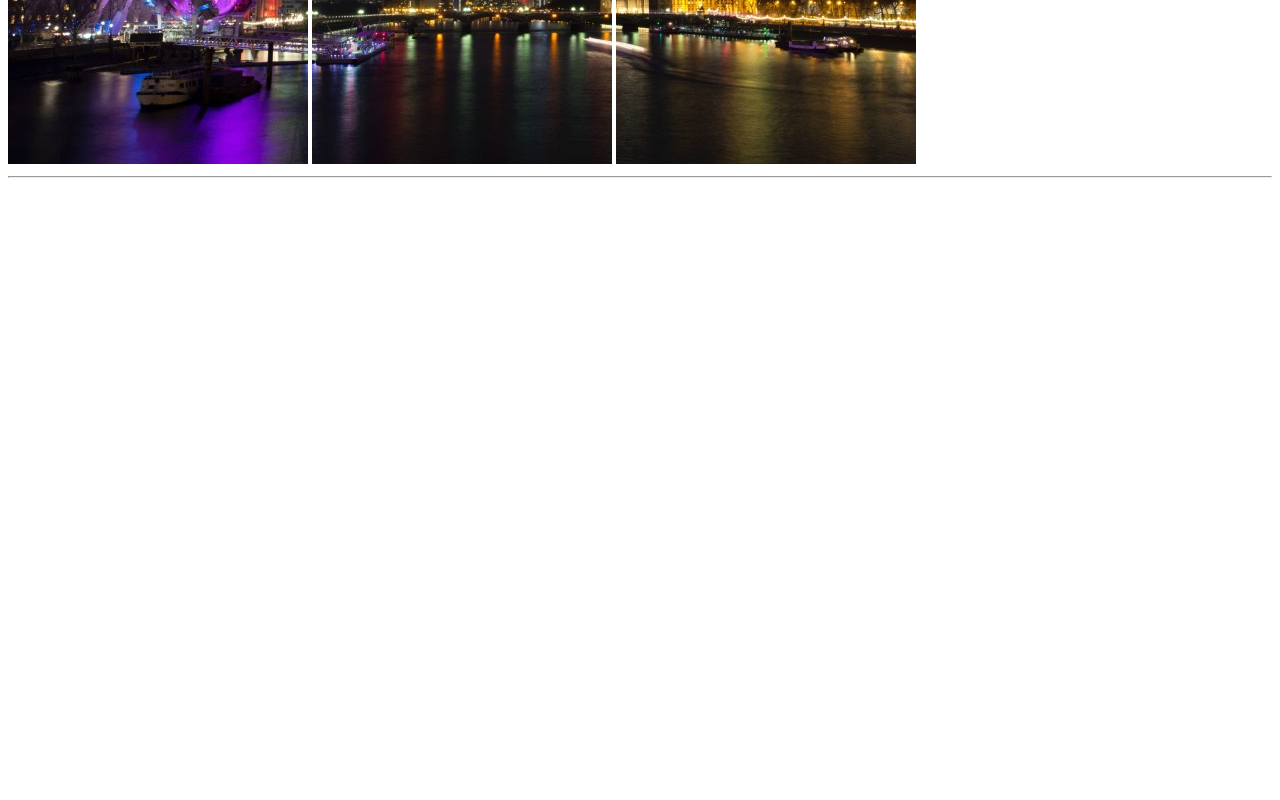
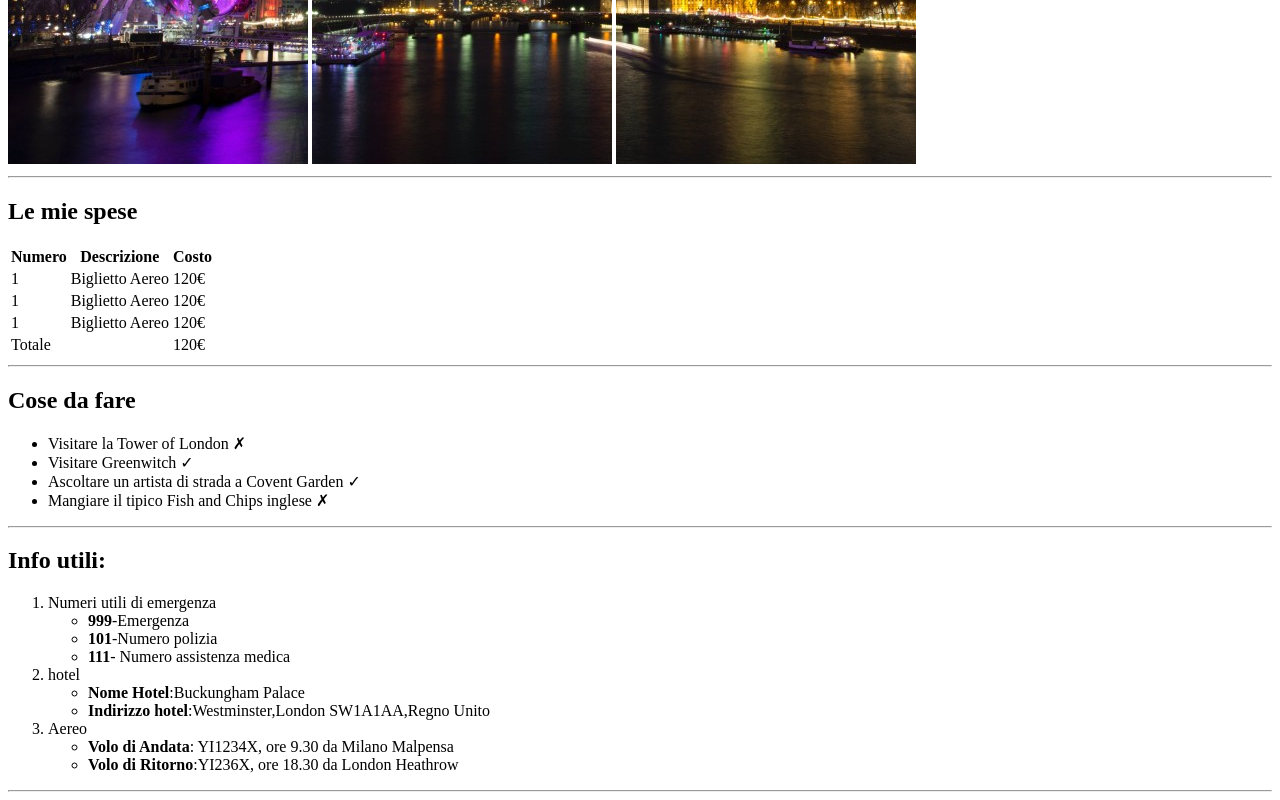
Before and after one commit to Sebastiano-Pizzata/html-london-trip, a plain HTML site: page index.html in a window 1280 px wide. Shown: the part 516-1316 px from the top of the page. Before the commit the page ends 800 px from the top, so only its background shows below. Drawn offline with Linux system fonts and the light colour scheme.

Commit message:
add: added table, order and unorder list

```diff
--- a/index.html
+++ b/index.html
@@ -7,9 +7,95 @@
 </head>
 <body>
    <h1>Il mio Viaggio a Londra</h1>
-    <img src="./img/pexels-bill-emrich-230794-0.jpg" alt="first-image">
-   <img src="./img/pexels-bill-emrich-230794-1.jpg" alt="second-image">
-   <img src="./img/pexels-bill-emrich-230794-2.jpg" alt="third-image">
+       <img src="./img/pexels-bill-emrich-230794-0.jpg" alt="first-image">
+       <img src="./img/pexels-bill-emrich-230794-1.jpg" alt="second-image">
+       <img src="./img/pexels-bill-emrich-230794-2.jpg" alt="third-image">
    <hr>
+   <h2>Le mie spese</h2>
+<table>
+    <thead>
+        <tr>
+            <th>Numero</th>
+            <th>Descrizione</th>
+            <th>Costo</th>
+        </tr>
+    </thead>
+    <tbody>
+        <tr>
+            <td>1</td>
+            <td>Biglietto Aereo</td>
+            <td>120€</td>
+        </tr>
+        <tr>
+            <td>1</td>
+            <td>Biglietto Aereo</td>
+            <td>120€</td>
+        </tr>
+        <tr>
+            <td>1</td>
+            <td>Biglietto Aereo</td>
+            <td>120€</td>
+        </tr>
+        <tr>
+            <td>Totale</td>
+            <td></td>
+            <td>120€</td>
+        </tr>
+    </tbody>
+</table>
+<hr>
+<h2>Cose da fare</h2>
+<ul>
+    <li>Visitare la Tower of London ✗</li>
+    <li>Visitare Greenwitch ✓</li>
+    <li>Ascoltare un artista di strada a Covent Garden ✓</li>
+    <li>Mangiare il tipico Fish and Chips inglese ✗</li>
+</ul>
+<hr>
+<h2>Info utili:</h2>
+<ol>
+    <li>Numeri utili di emergenza
+        <ul>
+            <li>
+                <strong>999</strong>-Emergenza
+            </li>
+            <li>
+                <strong>101</strong>-Numero polizia
+            </li>
+            <li>
+                <strong>111</strong>- Numero assistenza medica
+            </li>
+            </li>
+        </ul>
+        <li>hotel
+            <ul>
+                <li>
+                    <strong>Nome Hotel</strong>:Buckungham Palace
+                </li>
+                <li>
+                    <strong>Indirizzo hotel</strong>:Westminster,London SW1A1AA,Regno Unito
+                </li>
+            </ul>
+        </li>
+        <li>Aereo
+            <ul>
+                <li>
+                    <strong>Volo di Andata</strong>: YI1234X, ore 9.30 da Milano Malpensa
+                </li>
+                <li>
+                    <strong>Volo di Ritorno</strong>:YI236X, ore 18.30 da London Heathrow
+                </li>
+
+            </ul>
+        </li>
+</ol>
+<hr>
+
+
+
+
+
+
+
 </body>
 </html>
```
